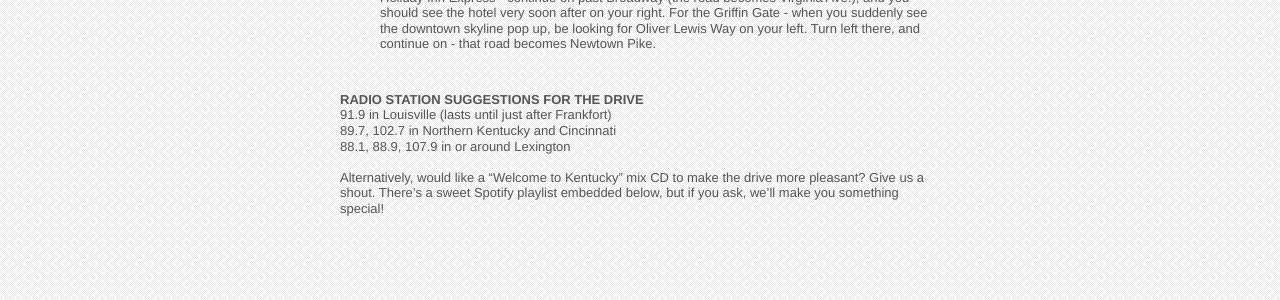
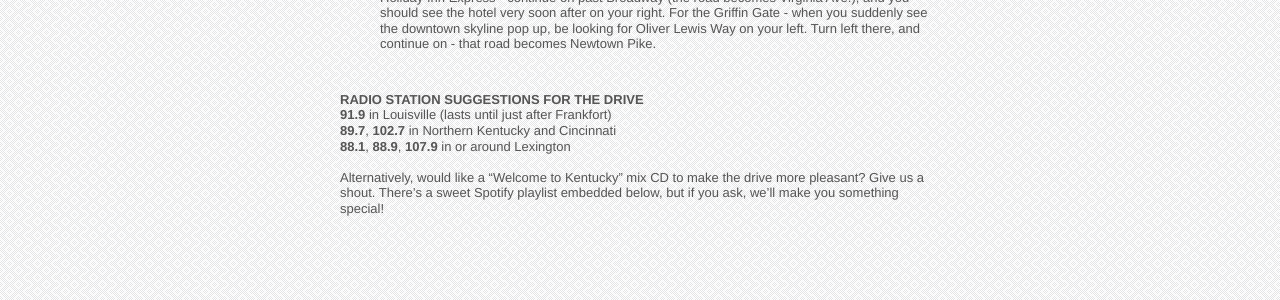
Before and after one commit to nikolaiwarner/eliandnick.com, a Jekyll site: the page built from get-here.md, in a window 1280 px wide. Shown: the part 1626-1926 px from the top of the page. Built offline with Jekyll 4.4.1, drawn with Linux system fonts in a browser that asks for light colours; nearby versions of some CDN libraries; grey boxes are pictures that could not be loaded.

```diff
--- a/get-here.md
+++ b/get-here.md
@@ -38,9 +38,9 @@ Lexington literally sits at the intersections of two major interstates - I64 (ea
 
 
 __RADIO STATION SUGGESTIONS FOR THE DRIVE__
-91.9 in Louisville (lasts until just after Frankfort)
-89.7, 102.7 in Northern Kentucky and Cincinnati
-88.1, 88.9, 107.9 in or around Lexington
+__91.9__ in Louisville (lasts until just after Frankfort)
+__89.7__, __102.7__ in Northern Kentucky and Cincinnati
+__88.1__, __88.9__, __107.9__ in or around Lexington
 <br>
 Alternatively, would like a “Welcome to Kentucky” mix CD to make the drive more pleasant? Give us a shout. There's a sweet Spotify playlist embedded below, but if you ask, we'll make you something special!
 
```
